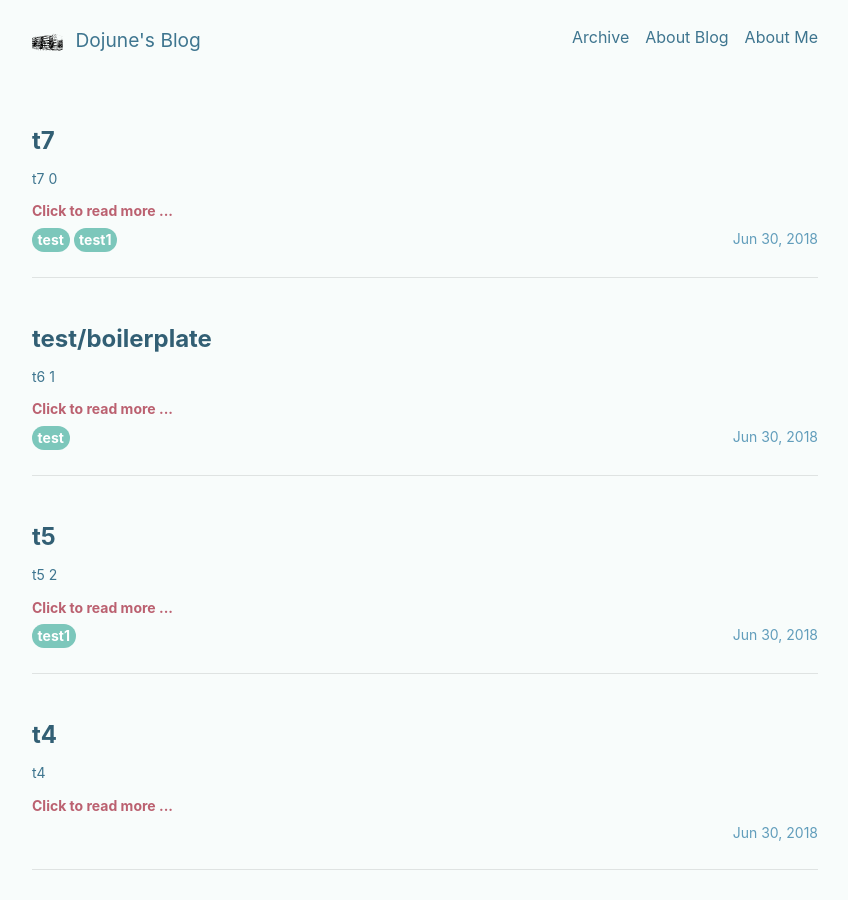
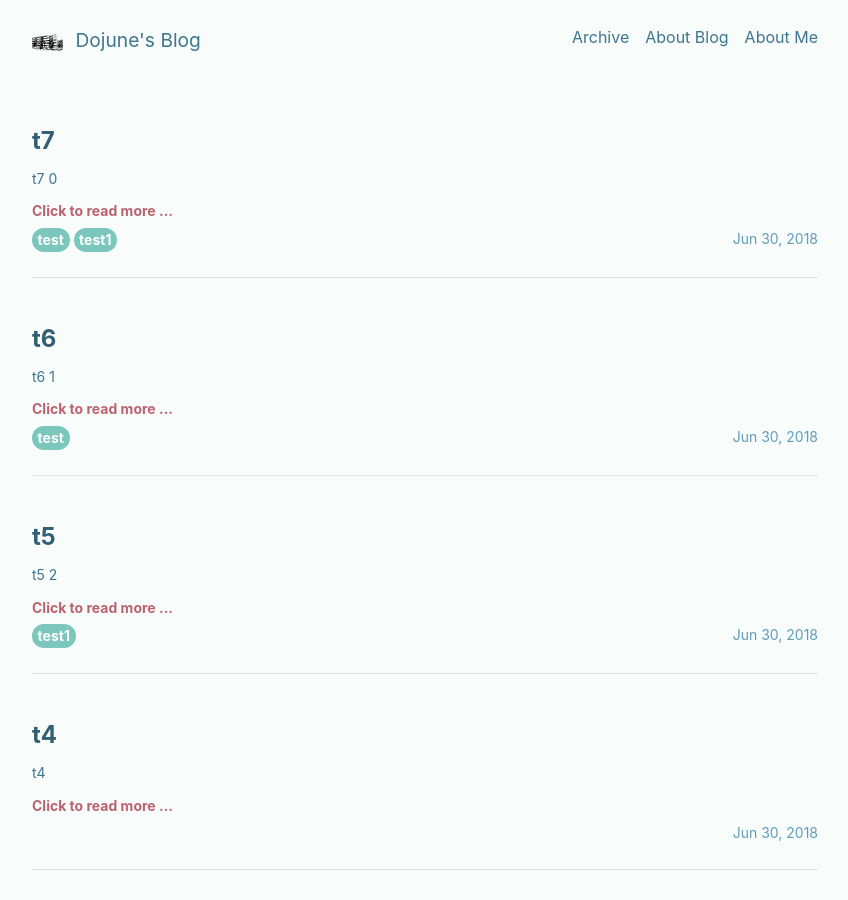
Before and after one commit to mindoj/mindojune.github.io, a Jekyll site: the page built from index.html, in a window 1280 px wide and 900 px high. Shown: the whole window, without its empty margins (215-1063 px from the left). Built offline with Jekyll 4.4.1, drawn with Linux system fonts in a browser that asks for light colours; nearby versions of some CDN libraries; formulas are drawn with MathJax 3; the list of posts is cut into pages by our own code.

Commit message:
Update 2018-06-30-t6.markdown

```diff
--- a/_posts/2018-06-30-t6.markdown
+++ b/_posts/2018-06-30-t6.markdown
@@ -1,6 +1,6 @@
 ---
 layout: article
-title: test/boilerplate
+title: t6
 comments: true
 tag: test
 ---
```
